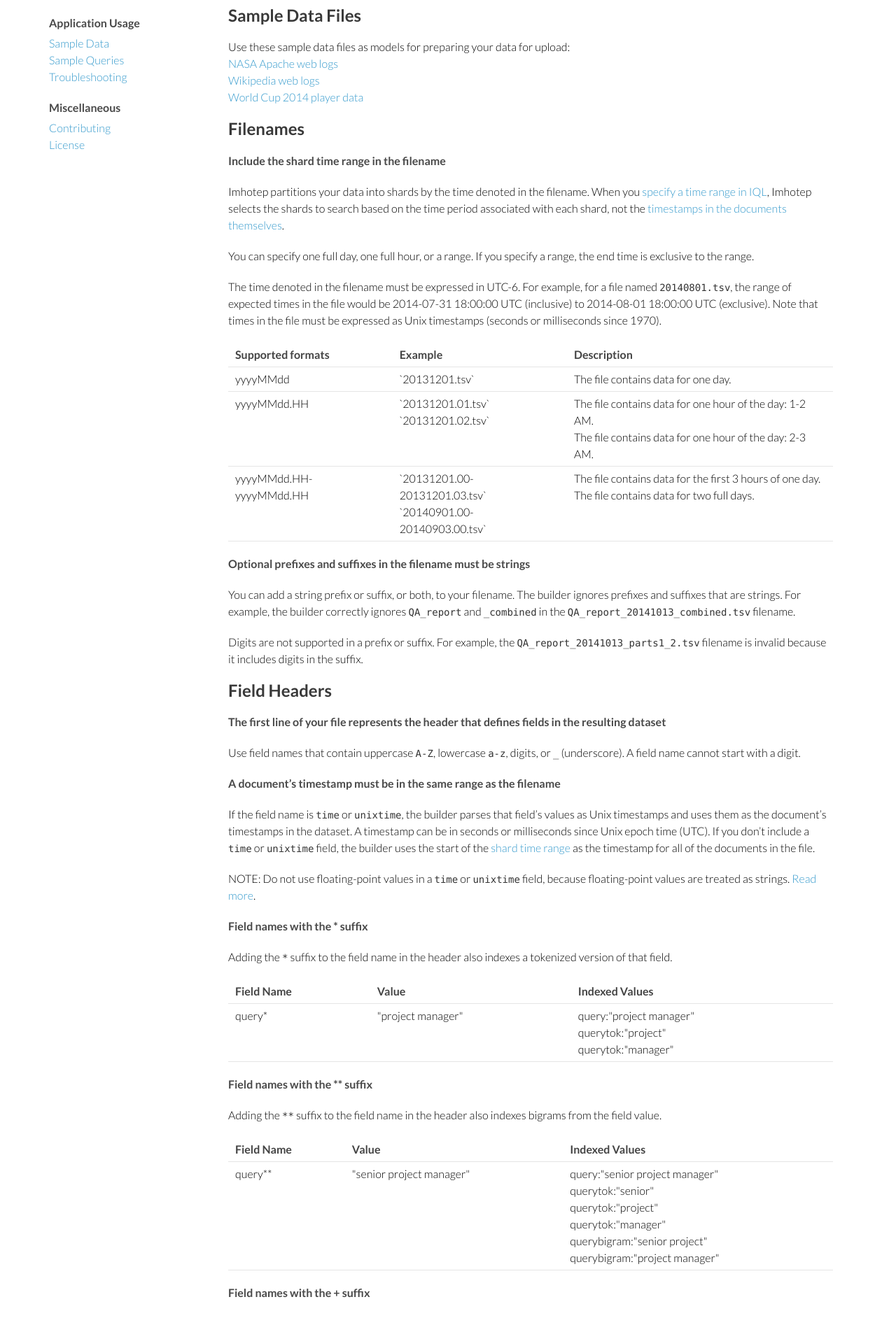
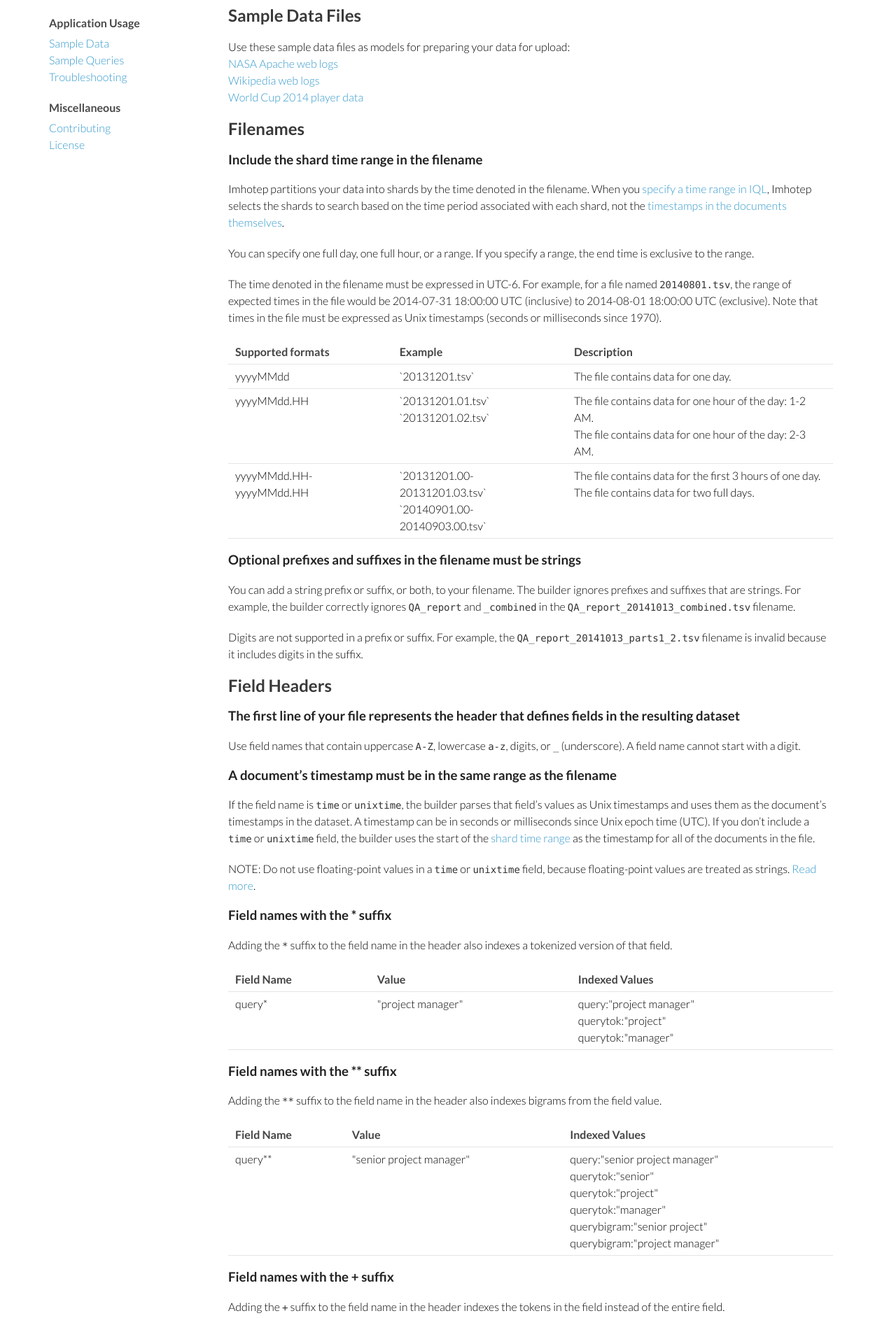
Before and after one commit to indeedeng/imhotep, a Jekyll site: the page built from docs/data-file-requirements.md, in a window 1280 px wide. Shown: the part 456-2340 px from the top of the page at 70% size. Built offline with Jekyll 4.4.1, drawn with Linux system fonts in a browser that asks for light colours; Markdown is read by kramdown in place of the engine named in the settings.

Commit message:
Updates to formatting
Fixing errors in topic formatting from updates to GitHub markdown
language

```diff
--- a/docs/data-file-requirements.md
+++ b/docs/data-file-requirements.md
@@ -21,7 +21,8 @@ Use these sample data files as models for preparing your data for upload:<br>
 
 ## Filenames
 
-#### <a name="shard-timerange"></a>Include the shard time range in the filename
+
+### <strong><a name="shard-timerange"></a>Include the shard time range in the filename</strong>
 Imhotep partitions your data into shards by the time denoted in the filename. When you [specify a time range in IQL][timerange], Imhotep selects the shards to search based on the time period associated with each shard, not the [timestamps in the documents themselves](#time).
 
 You can specify one full day, one full hour, or a range. If you specify a range, the end time is exclusive to the range.
@@ -50,25 +51,26 @@ The time denoted in the filename must be expressed in UTC-6. For example, for a
    </tr>
   </table>
 
-#### Optional prefixes and suffixes in the filename must be strings
+### <strong>Optional prefixes and suffixes in the filename must be strings</strong>
+
 You can add a string prefix or suffix, or both, to your filename. The builder ignores prefixes and suffixes that are strings. For example, the builder correctly ignores `QA_report` and `_combined` in the  `QA_report_20141013_combined.tsv` filename.
 
 Digits are not supported in a prefix or suffix. For example, the `QA_report_20141013_parts1_2.tsv` filename is invalid because it includes digits in the suffix.
 
 ## Field Headers
 
-#### The first line of your file represents the header that defines fields in the resulting dataset
+### <strong>The first line of your file represents the header that defines fields in the resulting dataset</strong>
 
 Use field names that contain uppercase `A-Z`, lowercase `a-z`, digits, or `_` (underscore). A field name cannot start with a digit.
 
 
-#### <a name="time"></a>A document's timestamp must be in the same range as the filename
+### <strong><a name="time"></a>A document's timestamp must be in the same range as the filename</strong>
 
 If the field name is `time` or `unixtime`, the builder parses that field’s values as Unix timestamps and uses them as the document’s timestamps in the dataset. A timestamp can be in seconds or milliseconds since Unix epoch time (UTC). If you don't include a `time` or `unixtime` field, the builder uses the start of the [shard time range](#shard-timerange) as the timestamp for all of the documents in the file.
 
 NOTE: Do not use floating-point values in a `time` or `unixtime` field, because floating-point values are treated as strings. [Read more](#floating).
 
-#### Field names with the * suffix
+### <strong>Field names with the * suffix</strong>
 
 Adding the `*` suffix to the field name in the header also indexes a tokenized version of that field.
 <table>
@@ -85,7 +87,7 @@ Adding the `*` suffix to the field name in the header also indexes a tokenized v
 
 </table>
 
-#### Field names with the ** suffix
+### <strong>Field names with the ** suffix</strong>
 
 Adding the `**` suffix to the field name in the header also indexes bigrams from the field value.
 <table>
@@ -101,7 +103,7 @@ Adding the `**` suffix to the field name in the header also indexes bigrams from
   </tr>
 </table>
 
-#### Field names with the + suffix
+### <strong>Field names with the + suffix</strong>
 Adding the `+` suffix to the field name in the header indexes the tokens in the field instead of the entire field.
 <table>
   <tr>
@@ -120,18 +122,18 @@ Adding the `+` suffix to the field name in the header indexes the tokens in the
 
 ## Field Values
 
-#### Prepare the values in your data file
+### <strong>Prepare the values in your data file</strong>
 
 Ensure that you remove tabs and newlines from your values.
 
 *CSV Only:* Do not use quotations around field values.
 
-####Imhotep has two data types: string and integer(long)
+### <strong>Imhotep has two data types: string and integer(long)</strong>
 For Imhotep to treat a field’s value as an integer, at least 90% of the values must be integers or blanks, and at least 20% of the total values must be valid integers.
 
 Once set, a field's type must remain consistent. That is, once a field is indexed as an integer, the field must remain an integer. Likewise, if a field is indexed as a string, the field must remain a string. If a field's type is not the same in every shard for that dataset, data for one or the other type will not be accessible through IQL.
 
-#### <a name="floating"></a>Floating-point values become strings
+### <strong><a name="floating"></a>Floating-point values become strings</strong>
 
 Floating-point values like 1.0 or 1.5 are not supported as integers and are treated as strings. To use floating-point values as metrics, consider the following methods:
 <table>
@@ -149,7 +151,7 @@ Floating-point values like 1.0 or 1.5 are not supported as integers and are trea
    </tr>
 </table>
 
-#### Empty values
+### <strong>Empty values</strong>
 
 An empty value for a string field is indexed as an empty string term and can be queried. For example, `location:""` returns the queries with an empty value for the string field `location`. For integer fields, all non-integer values including the empty value are not indexed and cannot be queried.
 
```
